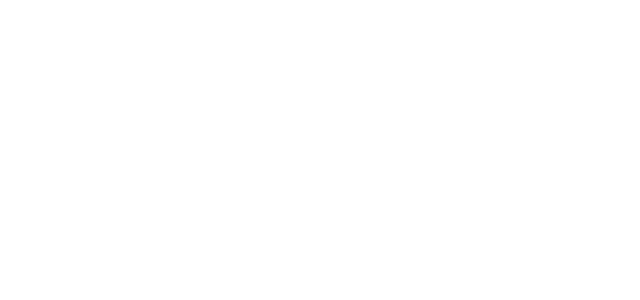
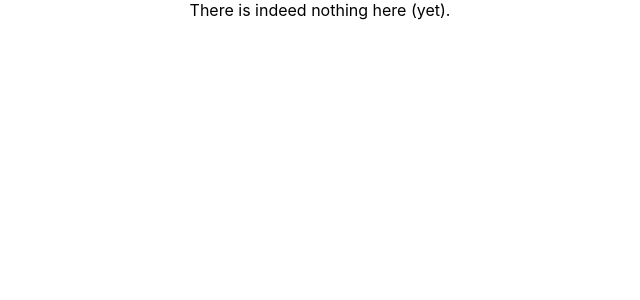
Before and after one commit to wbmetzel/React-Playground, a React (Create React App) app: page / in a window 1280 px wide. Shown: the top 300 px of the page, without its empty margins (320-960 px from the left). Built offline with nearby package versions, Linux system fonts and the light colour scheme.

Commit message:
Edit package.json for github pages deployment.

```diff
--- a/package.json
+++ b/package.json
@@ -1,4 +1,5 @@
 {
+  "homepage": "http://www.wbmetzel.net/React-Playground/",
   "name": "demo",
   "version": "0.1.0",
   "private": true,
@@ -13,6 +14,8 @@
     "web-vitals": "^1.1.2"
   },
   "scripts": {
+    "predeploy":"npm run build",
+    "deploy": "gh-pages -d build",
     "start": "react-scripts start",
     "build": "react-scripts build",
     "test": "react-scripts test",
@@ -35,5 +38,8 @@
       "last 1 firefox version",
       "last 1 safari version"
     ]
+  },
+  "devDependencies": {
+    "gh-pages": "^3.2.3"
   }
 }
--- a/src/App.js
+++ b/src/App.js
@@ -1,10 +1,10 @@
-import logo from './logo.svg';
+//import logo from './logo.svg';
 import './App.css';
 
 function App() {
   return (
     <div className="App">
-
+      There is indeed nothing here (yet).
     </div>
   );
 }
```
Also changed, not shown: 1 other file (tests, documents, lock files or other folders).
